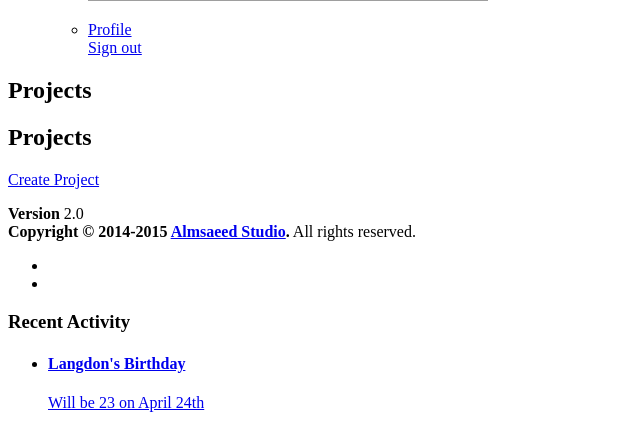
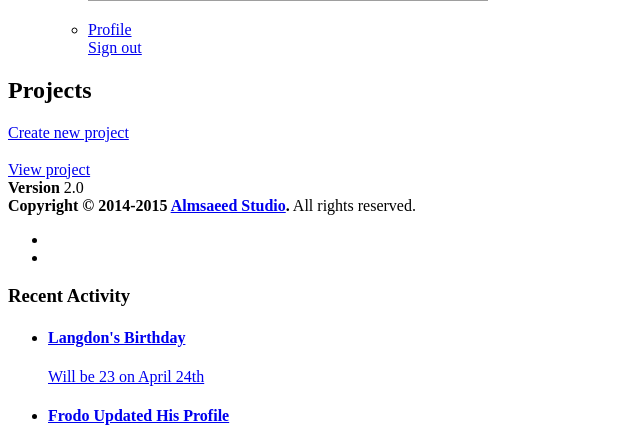
Before and after one commit to tade4ex/yii2_advanced, a Yii app: template frontend/views/project/index.php in a window 1280 px wide. Shown: the part 663-1092 px from the top of the page, without its empty margins (0-640 px from the left). Run offline with PHP 8.4 and a stand-in for Yii, Linux system fonts and the light colour scheme; the template is opened without the code that fills it: most values are stand-ins (such as "Sample title", 1, 10 or a date in 2020); data that the repository does not hold is empty; some libraries are stand-ins or nearby versions; grey boxes are pictures that could not be loaded.

Commit message:
homework 2

```diff
--- a/frontend/controllers/SiteController.php
+++ b/frontend/controllers/SiteController.php
@@ -1,6 +1,7 @@
 <?php
 namespace frontend\controllers;
 
+use app\models\Project;
 use Yii;
 use yii\base\InvalidParamException;
 use yii\web\BadRequestHttpException;
@@ -72,7 +73,10 @@ class SiteController extends Controller
      */
     public function actionIndex()
     {
-        return $this->render('index');
+        $userProjects = Project::findAll(['user_id' => Yii::$app->user->id]);
+        return $this->render('index', [
+            'userProjects' => $userProjects
+        ]);
     }
 
     /**
--- a/frontend/views/project/index.php
+++ b/frontend/views/project/index.php
@@ -1,7 +1,6 @@
 <?php
 
 use yii\helpers\Html;
-use yii\grid\GridView;
 
 /* @var $this yii\web\View */
 /* @var $dataProvider yii\data\ActiveDataProvider */
@@ -9,27 +8,28 @@ use yii\grid\GridView;
 $this->title = Yii::t('app', 'Projects');
 $this->params['breadcrumbs'][] = $this->title;
 ?>
-<div class="project-index">
-
-    <h1><?= Html::encode($this->title) ?></h1>
-
-    <p>
-        <?= Html::a(Yii::t('app', 'Create Project'), ['create'], ['class' => 'btn btn-success']) ?>
-    </p>
-
-    <?= GridView::widget([
-        'dataProvider' => $dataProvider,
-        'columns' => [
-            ['class' => 'yii\grid\SerialColumn'],
-
-            'id',
-            'name',
-            'description:ntext',
-            'user_id',
-            'created_at',
-            //'update_at',
-
-            ['class' => 'yii\grid\ActionColumn'],
-        ],
-    ]); ?>
+<div class="content">
+    <div class="row">
+        <div class="col-md-12">
+            <p>
+                <?= Html::a(Yii::t('app', 'Create new project'), ['project/create'], ['class' => 'btn btn-success']) ?>
+            </p>
+        </div>
+    </div>
+    <div class="row">
+        <?php foreach ($userProjects as $project) : $project = $project->toArray(); ?>
+            <div class="col-lg-3 col-xs-6">
+                <div class="small-box bg-green">
+                    <div class="inner">
+                        <h3><?= $project['name'] ?></h3>
+                        <?php if (!empty($project['description'])) : ?>
+                            <p><?= $project['description'] ?></p>
+                        <?php endif; ?>
+                    </div>
+                    <div class="icon"><i class="ion ion-stats-bars"></i></div>
+                    <?= Html::a(Yii::t('app', 'View project') . ' <i class="fa fa-arrow-circle-right"></i>', ['project/view', 'id' => $project['id']], ['class' => 'small-box-footer']) ?>
+                </div>
+            </div>
+        <?php endforeach; ?>
+    </div>
 </div>
```
Also changed, not shown: frontend/controllers/ProjectController.php (+2 -5 lines), frontend/views/site/index.php (+13 -14 lines).
